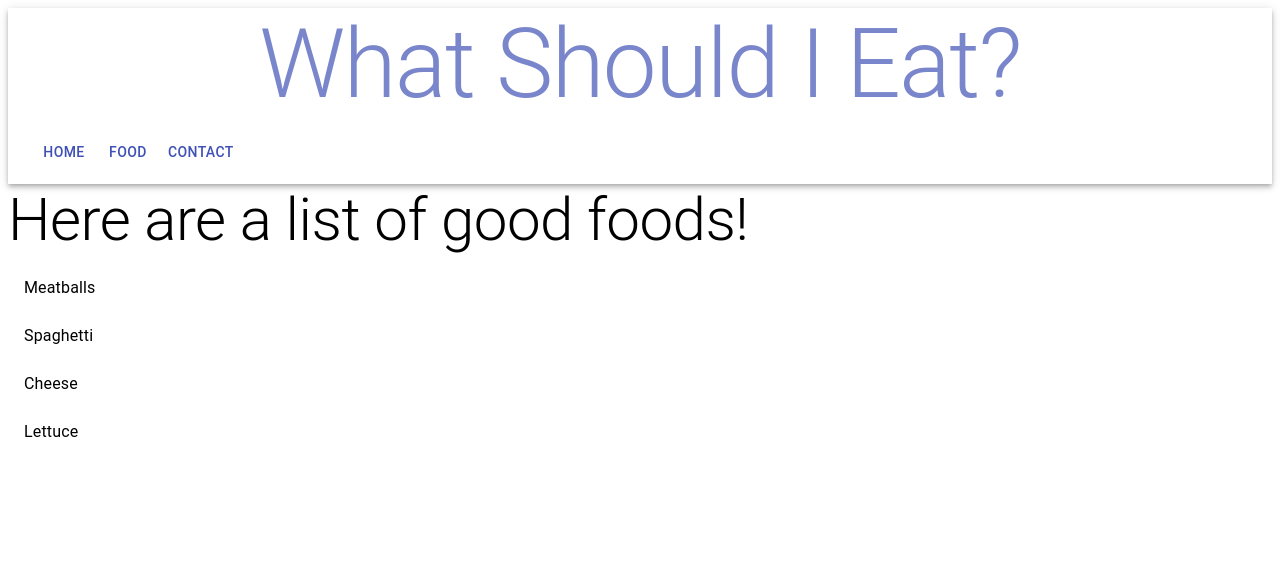
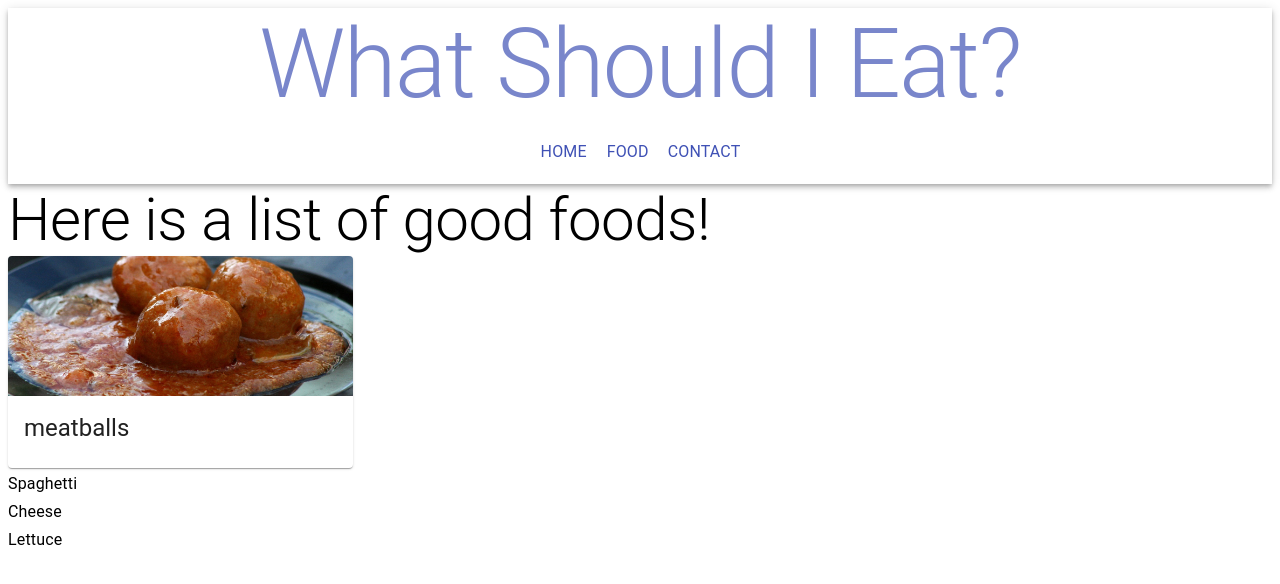
Before and after one commit to SBNovaScript/what-to-eat, a React (Create React App) app: page /#/food in a window 1280 px wide. Shown: the top 584 px of the page. Built offline with nearby package versions, Linux system fonts and the light colour scheme.

Commit message:
Added FoodCard.

```diff
--- /dev/null
+++ b/src/components/FoodCard/index.js
@@ -0,0 +1,33 @@
+import React from "react";
+import Card from "@material-ui/core/Card";
+import {makeStyles} from "@material-ui/core/styles";
+import CardActionArea from "@material-ui/core/CardActionArea";
+import CardMedia from "@material-ui/core/CardMedia";
+import {CardContent} from "@material-ui/core";
+import Typography from "@material-ui/core/Typography";
+
+const useStyles = makeStyles(theme => ({
+    card: {
+        maxWidth: 345
+    },
+    media: {
+        height: 140
+    }
+}));
+
+const FoodCard = ({image, title}) => {
+    const classes = useStyles();
+    return (
+    <Card className={classes.card}>
+        <CardActionArea>
+            <CardMedia className={classes.media} image={image} title={title}/>
+            <CardContent>
+                <Typography gutterBottom variant={'h5'} component={'h2'}>
+                    {title}
+                </Typography>
+            </CardContent>
+        </CardActionArea>
+    </Card>
+)};
+
+export default FoodCard;
--- a/src/components/Header/index.js
+++ b/src/components/Header/index.js
@@ -1,7 +1,7 @@
-import {List, ListItem, Toolbar, Typography} from "@material-ui/core";
+import {Toolbar, Typography} from "@material-ui/core";
 import Button from "@material-ui/core/Button";
 import {NavLink} from "react-router-dom";
-import React, {Fragment} from "react";
+import React from "react";
 import {makeStyles} from "@material-ui/core/styles";
 import AppBar from "@material-ui/core/AppBar";
 
@@ -14,7 +14,7 @@ const useStyles = makeStyles(theme => ({
         background: theme.palette.common.white,
     },
     toolBar: {
-        alignContent: 'center'
+        justifyContent: 'center'
     }
 }));
 
@@ -22,19 +22,19 @@ const Header = () => {
     const classes = useStyles();
 
     const HeaderMenu = () => (
-        <Toolbar>
+        <Toolbar className={classes.toolBar}>
             <Button color={'primary'} component={NavLink} to={'/'}>
-                <Typography variant={'p'}>
+                <Typography variant={'subtitle1'}>
                     {'Home'}
                 </Typography>
             </Button>
             <Button color={'primary'} component={NavLink} to={'/food'}>
-                <Typography variant={'p'}>
+                <Typography variant={'subtitle1'}>
                     {'Food'}
                 </Typography>
             </Button>
             <Button color={'primary'} component={NavLink} to={'/contact'}>
-                <Typography variant={'p'}>
+                <Typography variant={'subtitle1'}>
                     {'Contact'}
                 </Typography>
             </Button>
--- a/src/screens/Food/index.js
+++ b/src/screens/Food/index.js
@@ -1,26 +1,19 @@
 import React, {Fragment} from "react";
-import {List, ListItem, ListItemText, Typography} from "@material-ui/core";
+import {ListItemText, Typography} from "@material-ui/core";
+import FoodCard from "../../components/FoodCard";
+import MeatballImage from "../../images/food/meatball.jpg"
+
 
 const Food = () => (
-    <Fragment>
-        <Typography variant={'h2'}>
-            {'Here are a list of good foods!'}
-        </Typography>
-        <List>
-            <ListItem>
-                <ListItemText primary={'Meatballs'} />
-            </ListItem>
-            <ListItem>
-                <ListItemText primary={'Spaghetti'} />
-            </ListItem>
-            <ListItem>
-                <ListItemText primary={'Cheese'} />
-            </ListItem>
-            <ListItem>
-                <ListItemText primary={'Lettuce'} />
-            </ListItem>
-        </List>
-    </Fragment>
-);
+        <Fragment>
+            <Typography variant={'h2'}>
+                {'Here is a list of good foods!'}
+            </Typography>
+            <FoodCard image={MeatballImage} title={'meatballs'}/>
+            <ListItemText primary={'Spaghetti'}/>
+            <ListItemText primary={'Cheese'}/>
+            <ListItemText primary={'Lettuce'}/>
+        </Fragment>
+    );
 
 export default Food;
--- a/src/screens/contact/index.js
+++ b/src/screens/contact/index.js
@@ -6,7 +6,7 @@ const Contact = () => (
         <Typography variant={'h2'}>
             {'Have any questions about the food choices?'}
         </Typography>
-        <Typography variant={'p'}>
+        <Typography variant={'subtitle2'}>
             {'Please contact me!'}
         </Typography>
     </Fragment>
--- a/src/screens/home/index.js
+++ b/src/screens/home/index.js
@@ -6,12 +6,12 @@ const Home = () => (
         <Typography variant={'h2'}>
             {'Hello!'}
         </Typography>
-        <Typography variant={'p'}>
+        <Typography variant={'subtitle2'}>
             {'This website is used to find out what to eat!' +
             'There are many great things that you can eat,' +
             'Of which you can find a good portion of them on this website.'}
         </Typography>
-        <Typography variant={'p'}>
+        <Typography variant={'subtitle2'}>
             {'Hope you enjoy!'}
         </Typography>
     </Fragment>
```
Also changed, not shown: src/components/NavButton/index.js (deleted, +0 -14 lines), src/images/food/meatball.jpg (added).
